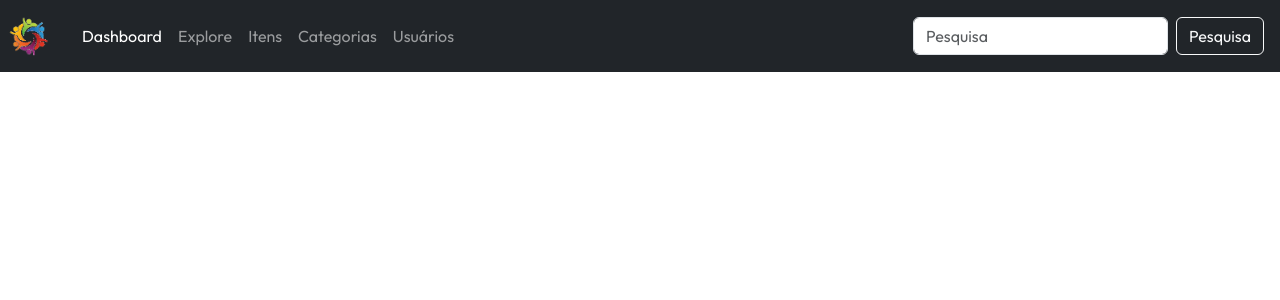
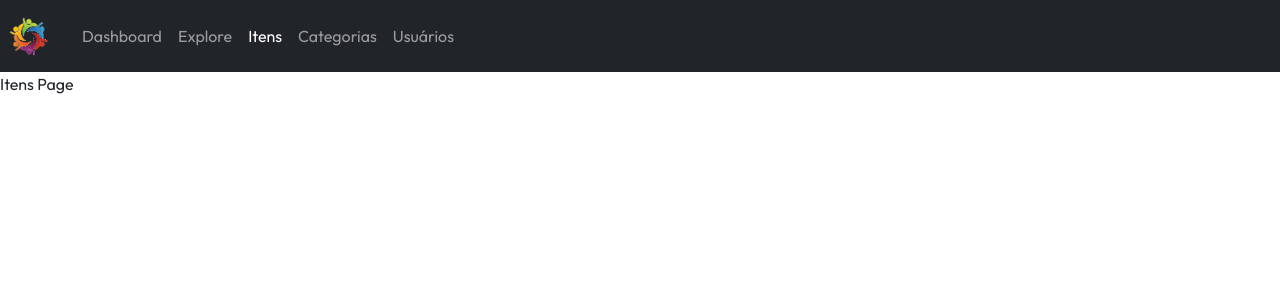
Before and after one commit to jgnunes1/cod-frontend, a React (Vite) app: page /itens in a window 1280 px wide. Shown: the top 300 px of the page. Built offline with nearby package versions, Linux system fonts and the light colour scheme.

Commit message:
Páginas de teste e ajustes no menu

```diff
--- a/src/App.jsx
+++ b/src/App.jsx
@@ -1,11 +1,27 @@
+import { Routes, Route } from "react-router-dom";
 import Menubar from "./components/Menubar";
+
+import Dashboard from "./pages/Dashboard/Dashboard";
+import Explore from "./pages/Explore/Explore";
+import Categorias from "./pages/Categorias/Categorias";
+import Itens from "./pages/Itens/Itens";
+import Usuarios from "./pages/Usuarios/Usuarios";
+
 
 const App = () => {
   return (
     <div>
       <Menubar />
+
+      <Routes>
+        <Route path="/dashboard" element={<Dashboard />} />
+        <Route path="/explore" element={<Explore />} />
+        <Route path="/categorias" element={<Categorias />} />
+        <Route path="/itens" element={<Itens />} />
+        <Route path="/usuarios" element={<Usuarios />} />
+      </Routes>
     </div>
   );
-}
+};
 
 export default App;
--- a/src/components/Menubar.jsx
+++ b/src/components/Menubar.jsx
@@ -1,76 +1,46 @@
-import "bootstrap/dist/css/bootstrap.min.css";
-// opcional, mas necessário para o botão toggler funcionar
-import "bootstrap/dist/js/bootstrap.bundle.min.js";
-import { assets } from '../assets/assets.js';
-
+import { assets } from "../assets/assets.js";
+import { NavLink, Link } from "react-router-dom";
 
 const Menubar = () => {
   return (
     <nav className="navbar navbar-expand-lg navbar-dark bg-dark px-2">
-      <a className="navbar-brand" href="#">
-        <img
-          src={assets.logo}
-          alt="Logo"
-          height="40"
-        />
-      </a>
+      <Link className="navbar-brand" to="/dashboard">
+        <img src={assets.logo} alt="Logo" height="40" />
+      </Link>
 
       <button
         className="navbar-toggler"
         type="button"
         data-bs-toggle="collapse"
         data-bs-target="#navbarNav"
-        aria-controls="navbarNav"
-        aria-expanded="false"
-        aria-label="Toggle navigation"
       >
         <span className="navbar-toggler-icon"></span>
       </button>
 
       <div className="collapse navbar-collapse p-2" id="navbarNav">
         <ul className="navbar-nav me-auto mb-2 mb-lg-0">
+
           <li className="nav-item">
-            <a className="nav-link active" aria-current="page" href="#">
-              Dashboard
-            </a>
+            <NavLink className="nav-link" to="/dashboard">Dashboard</NavLink>
           </li>
 
           <li className="nav-item">
-            <a className="nav-link" href="#">
-              Explore
-            </a>
+            <NavLink className="nav-link" to="/explore">Explore</NavLink>
           </li>
 
           <li className="nav-item">
-            <a className="nav-link" href="#">
-              Itens
-            </a>
+            <NavLink className="nav-link" to="/itens">Itens</NavLink>
           </li>
 
           <li className="nav-item">
-            <a className="nav-link" href="#">
-              Categorias
-            </a>
+            <NavLink className="nav-link" to="/categorias">Categorias</NavLink>
           </li>
 
-             <li className="nav-item">
-            <a className="nav-link" href="#">
-              Usuários
-            </a>
+          <li className="nav-item">
+            <NavLink className="nav-link" to="/usuarios">Usuários</NavLink>
           </li>
+
         </ul>
-
-        <form className="d-flex">
-          <input
-            className="form-control me-2"
-            type="search"
-            placeholder="Pesquisa"
-            aria-label="Pesquisa"
-          />
-          <button className="btn btn-outline-light" type="submit">
-            Pesquisa
-          </button>
-        </form>
       </div>
     </nav>
   );
--- a/src/pages/Itens/Itens.jsx
+++ b/src/pages/Itens/Itens.jsx
@@ -0,0 +1,6 @@
+const Itens = () => {
+    return (
+        <div>Itens Page</div>
+    )
+}
+export default Itens;
```
